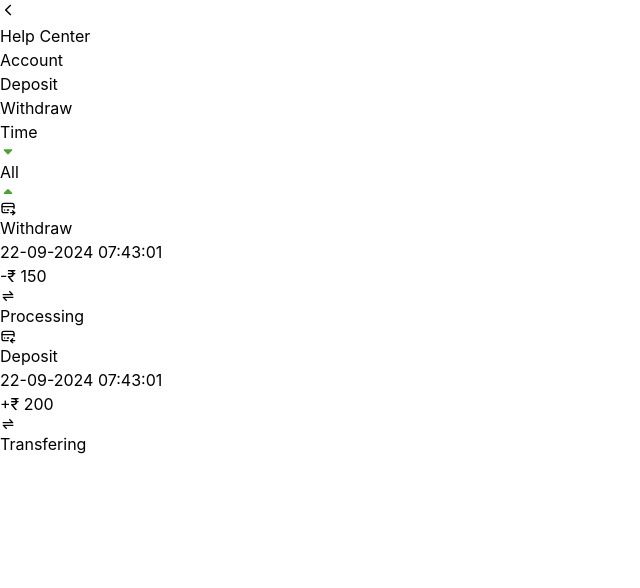
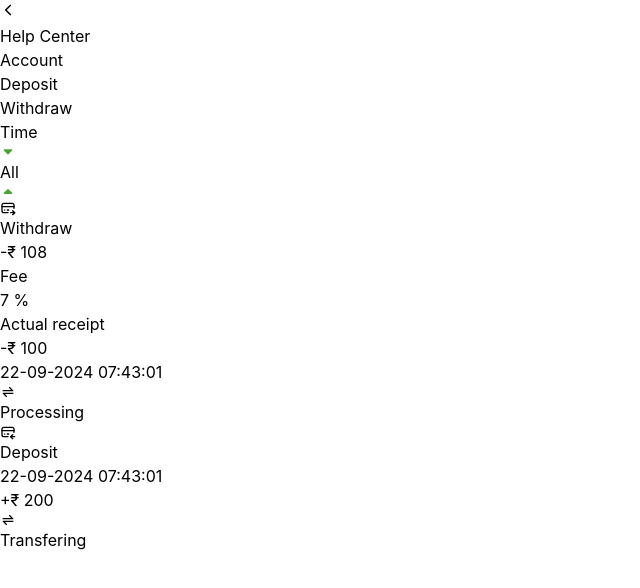
Before and after one commit to iamashishrathaur/2025, a React (Vite) app: page /fundrecord in a window 1280 px wide. Shown: the top 588 px of the page, without its empty margins (0-640 px from the left). Built offline with nearby package versions, Linux system fonts and the light colour scheme.

Commit message:
update ui

```diff
--- a/src/components/DepositOrder.jsx
+++ b/src/components/DepositOrder.jsx
@@ -20,7 +20,9 @@ const DepositOrder = () => {
       <div>
         <div className="text-[4vw] font-bold text-[#4ca335]">+₹ 200</div>
         <div className="text-[#ffb51a] text-right text-[3.46667vw] mt-[1.86667vw] flex items-center">
-        <div className='bg-[#ffb51a] rounded-full size-[3vw] flex justify-center items-center mr-[.9668vw]'><BiTransferAlt className="size-[2.43333vw] p- text-white"/></div>
+        <div className='bg-[#ffb51a] rounded-full size-[3vw] flex justify-center items-center mr-[.9668vw]'>
+          <BiTransferAlt className="size-[2.43333vw] text-white"/>
+        </div>
           Transfering
         </div>
       </div>
--- a/src/components/WithdrawOrder.jsx
+++ b/src/components/WithdrawOrder.jsx
@@ -1,29 +1,64 @@
 import { BiTransferAlt } from "react-icons/bi";
 import { TbCreditCardPay } from "react-icons/tb";
+import PropTypes from 'prop-types';
 
-const WithdrawOrder = () => {
+const WithdrawOrder = ({ amount, fee, actualReceipt, date }) => {
   return (
-    <div className="bg-white rounded-[2.13333vw] mb-[2.66667vw] flex justify-between p-[4vw]">
-      <div className="text-[3.46667vw] flex">
-        <div className="size-[10.6667vw] mr-[1.6vw] rounded-full flex justify-center items-center bg-[#ff4c4c] bg-opacity-[0.1]">
-          {/* <IoWalletOutline className='text-[#ff4c4c] text-[4.668vw]'/> */}
-          <TbCreditCardPay  className='text-[#ff4c4c] text-[4.668vw]'/>
-          {/* className="text-[#ff4c4c]" */}
+    <div className="bg-white rounded-[2vw] mb-[2.67vw] p-[4vw] flex items-center">
+
+      {/* Icon Section */}
+      <div className="w-[10.67vw] h-[10.67vw] mr-[1.6vw] rounded-full flex justify-center items-center bg-[#ff4c4c1a]">
+        <TbCreditCardPay className="text-[#ff4c4c] text-[4.67vw]" aria-label="Credit Card Payment Icon" />
+      </div>
+
+      {/* Text Section */}
+      <div className="flex-grow flex flex-col justify-between">
+
+        {/* Withdraw and Amount */}
+        <div className="flex justify-between items-center">
+          <p className="text-black opacity-85 text-[4vw] font-medium">Withdraw</p>
+          <p className="text-[4vw] font-bold text-[#ff4c4c]">-₹ {amount}</p>
         </div>
-        <div>
-          <p className="text-black opacity-[0.85] text-[4vw] mb-[1.86667vw] font-medium">Withdraw</p>
-          <p className="text-[#666666]">22-09-2024 07:43:01</p>
+
+        {/* Fee and Percentage */}
+        <div className="flex justify-between items-center mt-[0.87vw]">
+          <p className="text-black opacity-85 text-[3.33vw] font-medium">Fee</p>
+          <p className="text-[#ff4c4c] text-[3.33vw]">{fee} %</p>
         </div>
-      </div>
-      <div>
-        <div className="text-[4vw] font-bold text-[#ff4c4c]">-₹ 150</div>
-        <div className="text-[#ffb51a] text-right text-[3.46667vw] mt-[1.86667vw] flex items-center">
-          <div className='bg-[#ffb51a] rounded-full size-[3vw] flex justify-center items-center mr-[.9668vw]'><BiTransferAlt className="size-[2.43333vw] p- text-white"/></div>
-          Processing
+
+        {/* Actual Receipt */}
+        <div className="flex justify-between items-center mt-[0.87vw]">
+          <p className="text-black opacity-85 text-[3.33vw] font-medium">Actual receipt</p>
+          <p className="text-[#4ca335] text-[3.33vw]">-₹ {actualReceipt}</p>
+        </div>
+
+        {/* Date and Status */}
+        <div className="flex justify-between items-center mt-[0.87vw]">
+          <p className="text-[#666666] text-[3vw]">{date}</p>
+          <div className="flex items-center text-[#ffb51a] text-[3.47vw]">
+            <div className="w-[3vw] h-[3vw] bg-[#ffb51a] rounded-full flex justify-center items-center mr-[0.97vw]">
+              <BiTransferAlt className="text-white text-[2.43vw]" aria-label="Processing Icon" />
+            </div>
+            Processing
+          </div>
         </div>
       </div>
     </div>
   );
 };
 
+WithdrawOrder.defaultProps = {
+  amount: '108',
+  fee: '7',
+  actualReceipt: '100',
+  date: '22-09-2024 07:43:01',
+};
+
+WithdrawOrder.propTypes = {
+  amount: PropTypes.string,
+  fee: PropTypes.string,
+  actualReceipt: PropTypes.string,
+  date: PropTypes.string,
+};
+
 export default WithdrawOrder;
```
